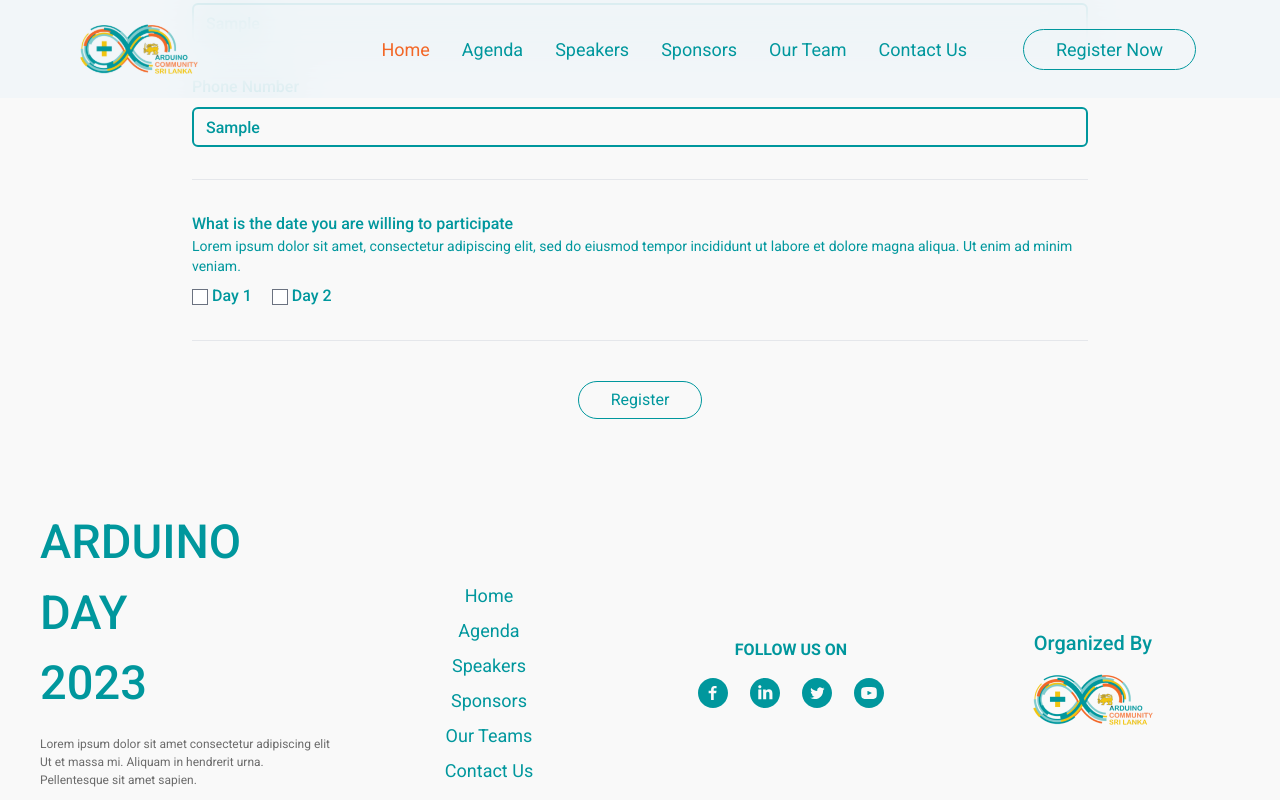
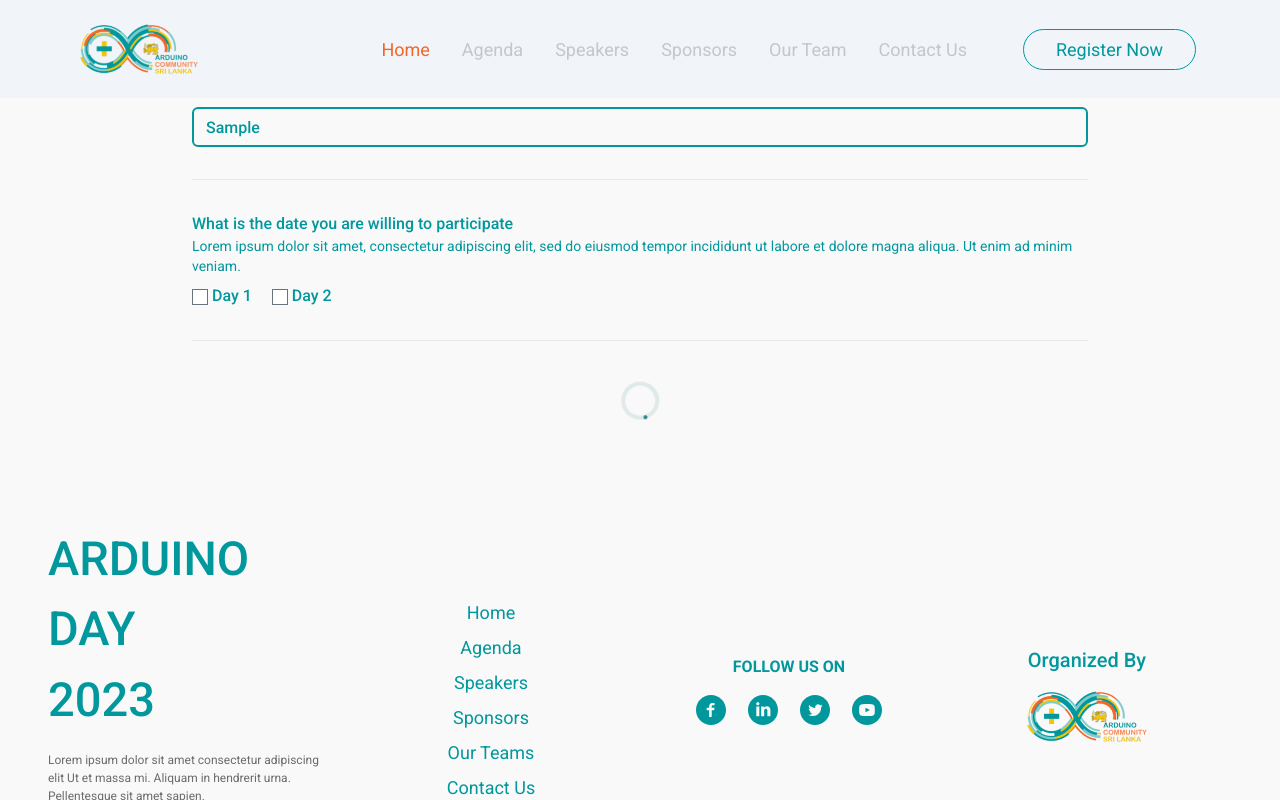
Before and after one commit to Mr-Duino/arduinoDay-web-frontend, a React (Vite) app: page /register in a window 1280 px wide. Both pictures are taken after typing "Sample", "name@example.com", "Sample", "Sample" into the empty fields and a click on the input "Register". Shown: the part 1066-1866 px from the top of the page. Built offline with nearby package versions, Linux system fonts and the light colour scheme; no server answers; the database is empty.

Commit message:
fix: issues

```diff
--- a/package.json
+++ b/package.json
@@ -24,6 +24,7 @@
     "react-router-dom": "^6.8.2",
     "react-simple-typewriter": "^5.0.1",
     "react-single-page-navigation": "^1.0.1",
+    "react-spinners": "^0.13.8",
     "react-toastify": "^9.1.1"
   },
   "devDependencies": {
--- a/src/App.tsx
+++ b/src/App.tsx
@@ -14,7 +14,7 @@ function App() {
 
   return (
     <div className="App">
-      <NavBar />
+      {/* <NavBar /> */}
       <Routes>
         <Route path='/' element={<Home />} />
         <Route path='/register' element={<Register />} />
@@ -22,7 +22,7 @@ function App() {
         <Route path='/dayone-regulations' element={<DayOneRegulations />} />
         <Route path='/daytwo-regulations' element={<DayTwoRegulations />} />
       </Routes>
-      <Footer />
+      {/* <Footer /> */}
     </div>
   )
 }
--- a/src/components/About.tsx
+++ b/src/components/About.tsx
@@ -22,12 +22,14 @@ function About({ }: Props) {
         <p className="mq_txt mr-11"> Artificial intelligence </p>
         <p className="mq_txt mx-11"> Robotics </p>
         <p className="mq_txt mx-11"> internet of things </p>
-        <p className="mq_txt mx-11"> Artificial intelligence </p>
+        <p className="mq_txt mx-11"> Big Data </p>
+        <p className="mq_txt mx-11"> Cloud Computing </p>
         <p className="mq_txt mx-11"> Robotics </p>
         <p className="mq_txt mx-11"> internet of things </p>
         <p className="mq_txt mx-11"> Artificial intelligence </p>
         <p className="mq_txt mx-11"> Robotics </p>
         <p className="mq_txt mx-11"> internet of things </p>
+        <p className="mq_txt mx-11"> Cloud Computing </p>
 
       </Marquee>
       <div className='flex flex-col md:flex-row gap-7 px-5 lg:flex-row justify-center lg:mt-[6rem] lg:mb-[6rem]'>
--- a/src/components/Footer.tsx
+++ b/src/components/Footer.tsx
@@ -6,6 +6,7 @@ type Props = {}
 const Footer = ({ }: Props) => {
   return (
     <footer>
+
       <div className="p-10 bg-[#F9F9F9] text-30">
         <div className="max-w-7xl mx-auto">
           <div className="grid grid-cols-1 md:grid-cols-2 lg:grid-cols-4 gap-2">
@@ -81,8 +82,8 @@ const Footer = ({ }: Props) => {
 
       <div className="w-full bg-white text-black opacity-[0.6] text-[14px] font-[400] px-10">
         <div className="max-w-7xl flex flex-col sm:flex-row py-4 mx-auto justify-between items-center">
-          <div className="text-left">
-            © 2023 Arduino Day
+          <div className="text-center">
+            © 2023 Arduino Day | All Rights Reserved | <Link to={"/tnc"}> <button> Terms of Use </button> </Link>| <Link to={'/privacyPolicy'}> <button> Privacy Policy </button> </Link>
           </div>
           <div className="text-right">
             &lt; Made by Dev Team of Arduino Day with ❤️ /&gt;
--- a/src/components/NavBar.tsx
+++ b/src/components/NavBar.tsx
@@ -1,18 +1,32 @@
-import React, { useState } from "react";
+import React, { useState, useEffect } from "react";
+import IonIcon from "@reacticons/ionicons";
+import { Link, useLocation } from "react-router-dom";
+import { motion as m } from "framer-motion";
 
-import IonIcon from "@reacticons/ionicons";
 
-import { Link } from "react-router-dom";
-import { motion as m } from "framer-motion";
 
 const Nav = () => {
   const [activeNav, setActiveNav] = useState("#");
+  const [currentRoute, setCurrentRoute] = useState('/');
+
+  const location = useLocation();
 
   let [open, setOpen] = useState(false);
+
+  useEffect(() => {
+    setCurrentRoute(location.pathname.split("/")[1]);
+    console.log(location.pathname.split("/")[1]);
+  }, []);
+
+  const path = {
+    pathMethod : `block py-2 pl-3 pr-4 text-30 rounded md:hover:bg-transparent md:p-0 ${currentRoute != 'register' ? "md:hover:text-70" : ''} ${currentRoute === 'register' ? "text-80/20 cursor-not-allowed" : ''} ${activeNav === "#agenda" ? "text-70" : ""
+  }  `
+  }
+
   return (
     <m.div
       className="mb-28">
-      <div className=" w-full z-50 fixed top-0 left-0 bg-slate-100/80 backdrop-blur-[20px] py-6 lg:px-20 px-4 ">
+      <div className=" w-full z-50 fixed top-0 left-0 bg-slate-100 py-6 lg:px-20 px-4 ">
         <div className=" lg:flex items-center justify-between mx-auto max-w-[1280px]">
           <div className="flex justify-between items-center ">
             <Link to={'/'}>
@@ -46,35 +60,36 @@ const Nav = () => {
             </div>
           </div>
           <ul
-            className={`font-roboto text-[18px]  flex flex-col lg:flex-row gap-10 lg:gap-8 items-center  lg:py-0 py-12  absolute lg:static bg-slate-100/95  lg:bg-transparent lg:z-auto z-[-1] left-0 w-full lg:w-auto lg:pl-0 transition-all duration-500 ease-in-out ${open ? "top-20 " : "top-[-580px]"
+            className={`font-roboto text-[18px]  flex flex-col lg:flex-row gap-10 lg:gap-8 items-center  lg:py-0 py-12  absolute lg:static bg-slate-100 lg:bg-transparent lg:z-auto z-[-1] left-0 w-full lg:w-auto lg:pl-0 transition-all duration-500 ease-in-out ${open ? "top-20 h-screen" : "top-[-580px]"
               }`}
           >
             <li>
+              <Link to={'/'}>
                 <a
-                href="#"
                   onClick={() => setActiveNav("#")}
                   className={`block py-2 pl-3 pr-4 text-30 rounded md:hover:bg-transparent md:hover:text-70 md:p-0  ${activeNav === "#" ? "text-70" : ""
                     }  `}
                 >
                   Home
                 </a>
+              </Link>
             </li>
             <li>
+
               <a
                 href="#agenda"
                 onClick={() => setActiveNav("#agenda")}
-                className={`block py-2 pl-3 pr-4 text-30 rounded md:hover:bg-transparent md:hover:text-70 md:p-0  ${activeNav === "#agenda" ? "text-70" : ""
-                  }  `}
+                className={path.pathMethod}
               >
                 Agenda
               </a>
+
             </li>
             <li>
               <a
                 href="#speakers"
                 onClick={() => setActiveNav("#speakers")}
-                className={`block py-2 pl-3 pr-4 text-30 rounded md:hover:bg-transparent md:hover:text-70 md:p-0  ${activeNav === "#speakers" ? "text-70" : ""
-                  }  `}
+                className={path.pathMethod}
               >
                 Speakers
               </a>
@@ -83,8 +98,7 @@ const Nav = () => {
               <a
                 href="#sponsors"
                 onClick={() => setActiveNav("#sponsors")}
-                className={`block py-2 pl-3 pr-4 text-30 rounded md:hover:bg-transparent md:hover:text-70 md:p-0  ${activeNav === "#sponsors" ? "text-70" : ""
-                  }  `}
+                className={path.pathMethod}
               >
                 Sponsors
               </a>
@@ -93,8 +107,7 @@ const Nav = () => {
               <a
                 href="#ourTeam"
                 onClick={() => setActiveNav("#ourTeam")}
-                className={`block py-2 pl-3 pr-4 text-30 rounded md:hover:bg-transparent md:hover:text-70 md:p-0  ${activeNav === "#ourTeam" ? "text-70" : ""
-                  }  `}
+                className={path.pathMethod}
               >
                 Our Team
               </a>
@@ -103,8 +116,7 @@ const Nav = () => {
               <a
                 href="#contactUs"
                 onClick={() => setActiveNav("#contactUs")}
-                className={`block py-2 pl-3 pr-4 text-30 rounded md:hover:bg-transparent md:hover:text-70 md:p-0  ${activeNav === "#contactUs" ? "text-70" : ""
-                  }  `}
+                className={path.pathMethod}
               >
                 Contact Us
               </a>
--- a/src/pages/Home.tsx
+++ b/src/pages/Home.tsx
@@ -1,6 +1,7 @@
 import React from 'react'
 import About from '../components/About'
 import Agenda from '../components/Agenda'
+import Footer from '../components/Footer'
 import Hero from '../components/Hero'
 import NavBar from '../components/NavBar'
 import Speakers from '../components/Speakers'
@@ -13,6 +14,7 @@ type Props = {}
 const Home = (props: Props) => {
     return (
         <div>
+            <NavBar />
             <Hero />
             <About />
             <Agenda />
@@ -20,6 +22,7 @@ const Home = (props: Props) => {
             <Sponsors />
             <Swag />
             {/* <Teams /> */}
+            <Footer />
         </div>
     )
 }
--- a/src/pages/Register.tsx
+++ b/src/pages/Register.tsx
@@ -7,9 +7,13 @@ import {
   getDoc
 } from "firebase/firestore";
 import { Link } from "react-router-dom";
+import NavBar from "../components/NavBar";
+import MoonLoader from "react-spinners/MoonLoader";
+import Footer from "../components/Footer";
 
 
 type Props = {};
+
 
 function Register({ }: Props) {
   const [fname, setFName] = useState(""); // Full Name
@@ -37,6 +41,15 @@ function Register({ }: Props) {
   const [formSubmited, setFormSubmitted] = useState(false);
   const [exists, setExists] = useState(false);
 
+  const [loading, setLoading] = useState(false);
+
+  const override = {
+    display: "block",
+    margin: "0 auto",
+    borderColor: "red",
+  };
+
+
   const onOptionChange = (event: any) => {
     setHackthon(event.target.value);
   };
@@ -55,6 +68,7 @@ function Register({ }: Props) {
 
   const onSubmitHandler = async (event: any) => {
     event.preventDefault();
+    setLoading(true);
     const docData = {
       FullName: fname,
       Email: email,
@@ -91,6 +105,7 @@ function Register({ }: Props) {
       console.log("No such document!");
       await setDoc(doc(db, "Arduino_Day_Registration", email), docData);
       setFormSubmitted(true);
+      setLoading(false);
     }
   };
 
@@ -100,7 +115,11 @@ function Register({ }: Props) {
       "border-2 bg-10/0 border-30 rounded-md w-[100%] h-9 mt-2 md:h-10 active:border-70 focus:border-70 active:outline-none focus:outline-none text-30 font-medium px-3",
   };
 
+
   return (
+    <div className="px-2">
+      <NavBar />
+
       <div className="px-4 md:px-10 lg:px-20 ">
         <div className="flex justify-center">
           <div className="grid grid-cols-1 md:grid-cols-2 md:px-3 mt-10 max-w-[1000px]">
@@ -519,8 +538,21 @@ function Register({ }: Props) {
                 )}
               </div>
 
+
               <div className="flex items-center justify-center mt-10">
-              <input className="btn-1 mb-8" type="submit" value="Register" />
+                <div className="mb-12">
+                  <MoonLoader
+                    color={"#00676B"}
+                    loading={loading && !exists}
+                    cssOverride={override}
+                    size={30}
+                    aria-label="Loading Spinner"
+                    data-testid="loader"
+                  />
+                </div>
+                {!loading && (
+                  <input className="btn-1 mb-8 cursor-pointer" type="submit" value="Register" />
+                )}
               </div>
             </form>
           )}
@@ -534,11 +566,20 @@ function Register({ }: Props) {
                   <button className="btn-1 mt-10">Back To Home</button>
                 </Link>
               </div>
-
             </div>
           )}
-        {exists && (<div>You already Registed!</div>)}
+          {exists && (
+            <div className="flex flex-col justify-center items-center my-3">
+              <h1 className="text-center text-4xl text-70 font-medium">User Already Registered!</h1>
+              <p className="text-center text-sm text-30 font-medium">{email} is already in use  </p>
+              <div>
+                  <button onClick={() => {window.location.reload(true)}} className="btn-1 mt-10">Register Again</button>
+              </div>
+            </div>
+          )}
         </m.div>
+      </div>
+      <Footer />
     </div>
   );
 }
```
Also changed, not shown: 1 other file (tests, documents, lock files or other folders). Lines whose indentation alone changed are shown as unchanged.
